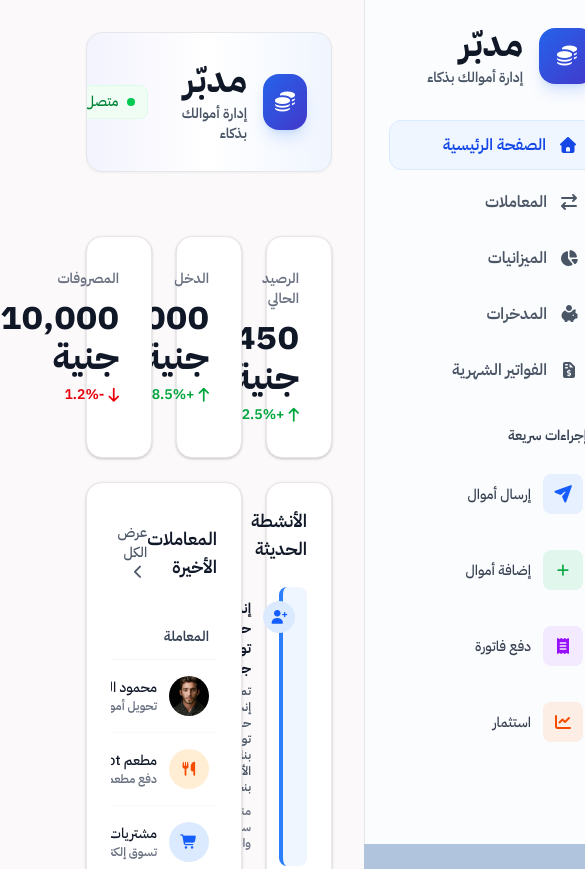
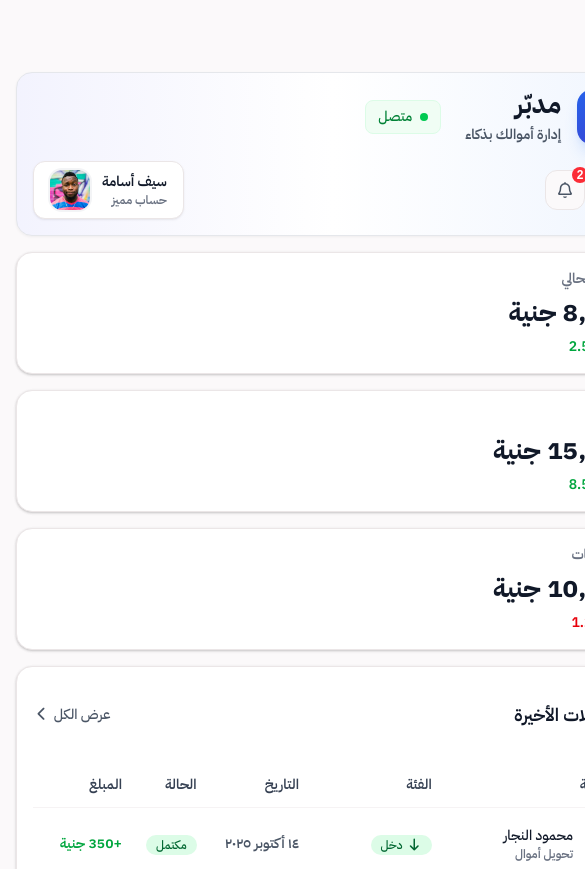
Before and after one commit to MOHAMEDHESMAM8/nour-dashboard, a plain HTML site: page index.html in a window 390 px wide. Shown: the top 869 px of the page, 585 px wide, since content can reach past the window. Drawn offline with Linux system fonts and the light colour scheme.

Commit message:
Make dashboard responsive for mobile and tablet
Add tablet (≤1024px) and mobile (≤640px) breakpoints, collapse the
9-column grid to 2/1 columns, and add a CSS-only off-canvas sidebar
toggle for small screens.

Co-Authored-By: Claude Opus 4.8 <noreply@anthropic.com>

```diff
--- a/index.html
+++ b/index.html
@@ -17,6 +17,11 @@
     <title>مدبّر | إدارة أموالك بذكاء</title>
   </head>
   <body>
+    <input type="checkbox" id="nav-toggle" hidden />
+    <label for="nav-toggle" class="nav-toggle-btn" aria-label="القائمة">
+      <i class="fa-solid fa-bars"></i>
+    </label>
+    <label for="nav-toggle" class="nav-overlay"></label>
     <div id="outer">
       <div class="sidebar">
         <div class="container-sidebar">
--- a/style/style.css
+++ b/style/style.css
@@ -1565,3 +1565,175 @@ tbody tr td {
     }
   }
 }
+
+/* ! ===================== RESPONSIVE ===================== */
+
+/* Mobile sidebar toggle button + overlay (hidden on desktop) */
+.nav-toggle-btn,
+.nav-overlay {
+  display: none;
+}
+
+/* ---------- TABLET ( ≤ 1024px ) ---------- */
+@media (max-width: 1024px) {
+  .main {
+    padding: 24px;
+    gap: 16px;
+    grid-template-columns: repeat(2, minmax(0, 1fr));
+    grid-template-areas:
+      "grid1 grid1"
+      "grid2 grid3"
+      "grid4 grid4"
+      "grid7 grid7"
+      "grid5 grid6"
+      "grid11 grid11"
+      "grid9 grid10"
+      "grid8 grid8";
+  }
+
+  .grid1 {
+    margin-bottom: 16px;
+  }
+
+  .grid2 .price,
+  .grid3 .price,
+  .grid4 .price,
+  .content__logo .logo--text,
+  .header__content .header--text {
+    font-size: 28px;
+    line-height: 34px;
+  }
+}
+
+/* ---------- MOBILE ( ≤ 640px ) ---------- */
+@media (max-width: 640px) {
+  /* Single-column layout, sidebar becomes off-canvas */
+  #outer {
+    grid-template-columns: 1fr;
+    grid-template-areas: "main";
+  }
+
+  /* Off-canvas sliding sidebar */
+  .sidebar {
+    transform: translateX(100%);
+    transition: transform 0.3s ease;
+    box-shadow: -8px 0 24px rgba(0, 0, 0, 0.12);
+    width: 260px;
+    max-width: 85vw;
+  }
+  #nav-toggle:checked ~ #outer .sidebar {
+    transform: translateX(0);
+  }
+
+  /* Floating hamburger button */
+  .nav-toggle-btn {
+    display: flex;
+    position: fixed;
+    top: 16px;
+    right: 16px;
+    z-index: 30;
+    width: 44px;
+    height: 44px;
+    justify-content: center;
+    align-items: center;
+    background-color: #fff;
+    border: 1px solid #ebe6e7;
+    border-radius: 12px;
+    box-shadow: 0 1px 3px rgba(0, 0, 0, 0.1);
+    color: #364153;
+    font-size: 18px;
+    cursor: pointer;
+  }
+
+  /* Dim overlay behind the open sidebar */
+  #nav-toggle:checked ~ .nav-overlay {
+    display: block;
+    position: fixed;
+    inset: 0;
+    background-color: rgba(0, 0, 0, 0.4);
+    z-index: 9;
+  }
+
+  .main {
+    padding: 16px;
+    padding-top: 72px; /* room for the floating toggle */
+    gap: 16px;
+    grid-template-columns: 1fr;
+    grid-template-areas:
+      "grid1"
+      "grid2"
+      "grid3"
+      "grid4"
+      "grid7"
+      "grid5"
+      "grid6"
+      "grid11"
+      "grid9"
+      "grid10"
+      "grid8";
+  }
+
+  .grid1 {
+    margin-bottom: 0;
+  }
+
+  /* Header stacks instead of overflowing */
+  .grid1 .header--flex {
+    flex-direction: column;
+    align-items: stretch;
+    gap: 16px;
+    padding: 16px;
+  }
+  .profile .profile__flex {
+    justify-content: space-between;
+  }
+
+  /* Smaller cards / typography */
+  .grid2,
+  .grid3,
+  .grid4,
+  .grid5,
+  .grid6,
+  .grid7,
+  .grid8,
+  .grid9,
+  .grid10,
+  .grid11 {
+    padding: 16px;
+  }
+  .grid2 .price,
+  .grid3 .price,
+  .grid4 .price {
+    font-size: 26px;
+    line-height: 32px;
+  }
+  .content__logo .logo--text,
+  .header__content .header--text {
+    font-size: 26px;
+    line-height: 32px;
+  }
+  .bills-desc p:nth-of-type(1) {
+    font-size: 24px;
+    line-height: 30px;
+  }
+
+  /* Single-column bills cards on very small screens */
+  .bills-grid {
+    grid-template-columns: 1fr 1fr;
+  }
+
+  /* Center the credit card */
+  .grid8 .parent {
+    margin-inline: auto;
+  }
+}
+
+/* ---------- SMALL PHONES ( ≤ 380px ) ---------- */
+@media (max-width: 380px) {
+  .user__profile {
+    padding: 6px 10px;
+  }
+  .user--name .name {
+    font-size: 13px;
+  }
+}
```
